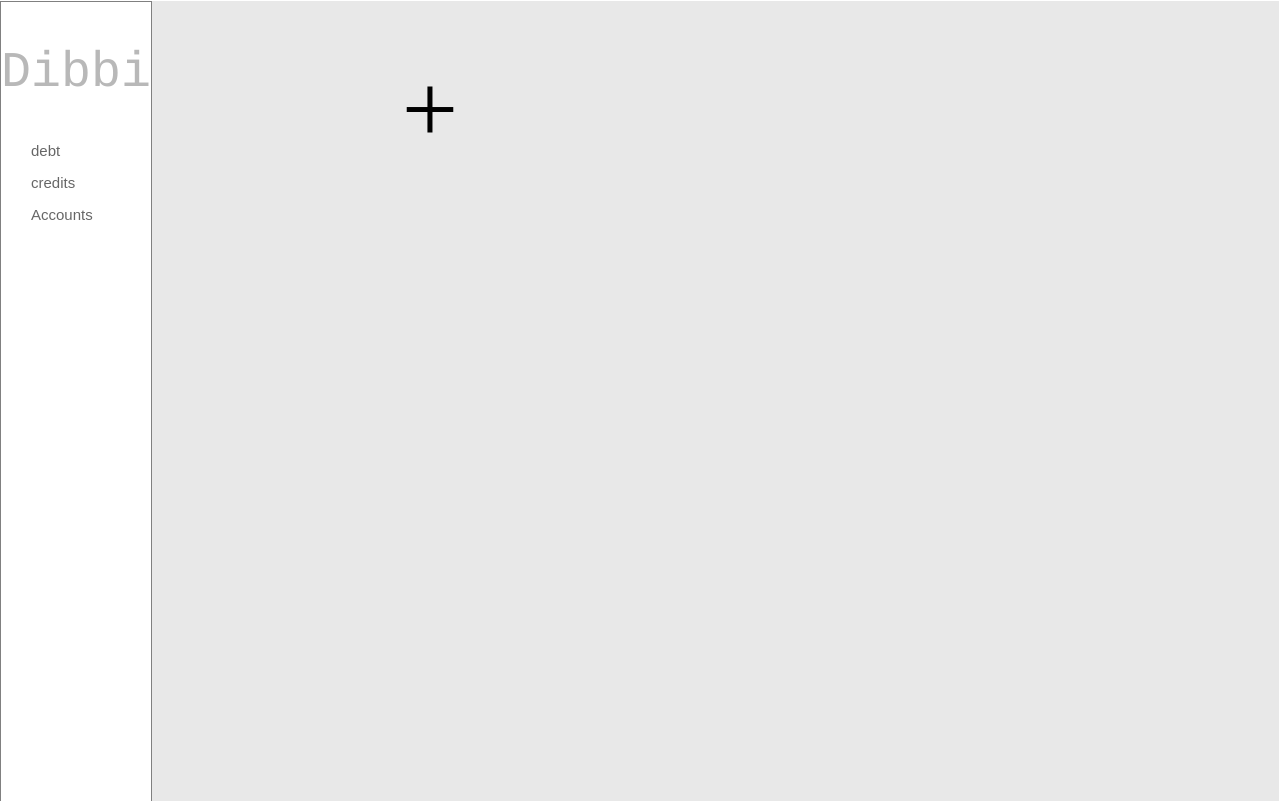
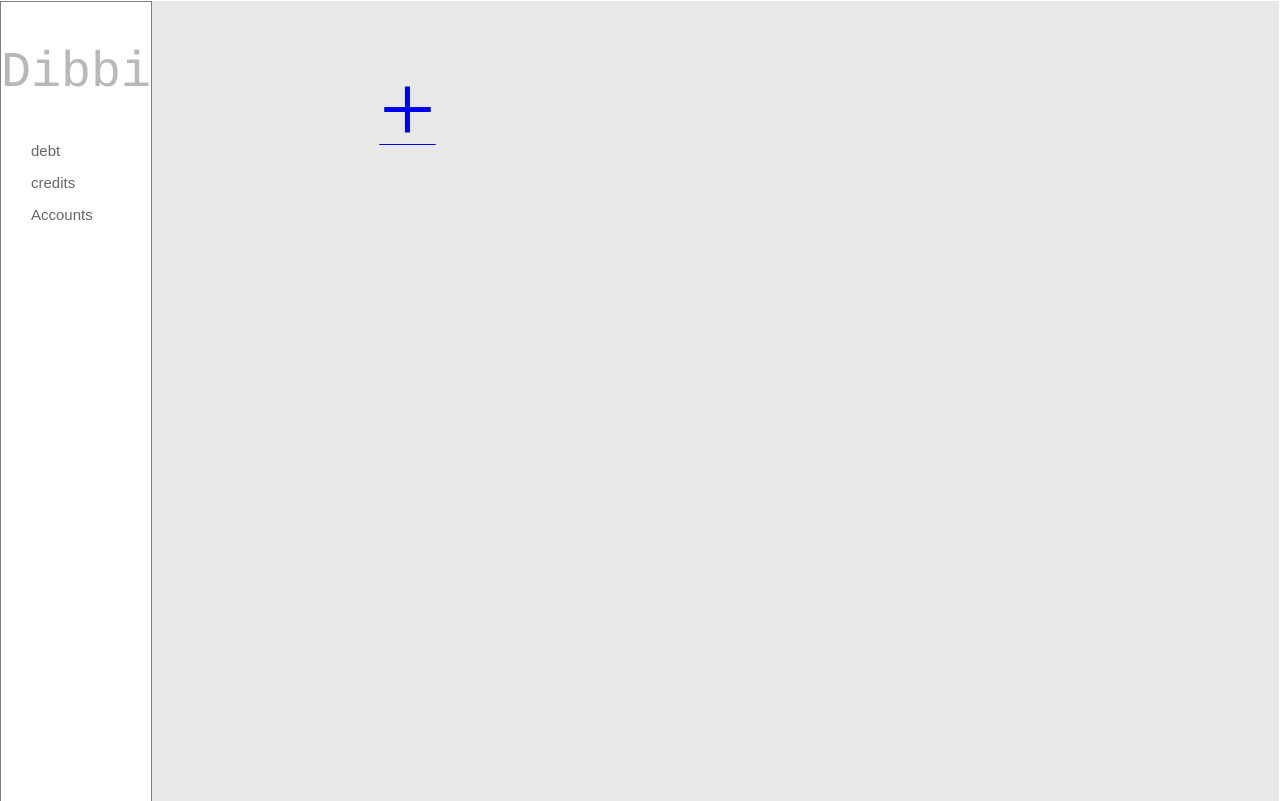
Before and after one commit to chandan-u/mymoney, a Django app: page /sources in a window 1280 px wide. Run offline with Django 3.2, Linux system fonts and the light colour scheme; the visitor is signed in with stand-in values (Sample User, id 1); data that the repository does not hold is empty.

Commit message:
positioned  +

```diff
--- a/mymoney/mymoney/templates/source.html
+++ b/mymoney/mymoney/templates/source.html
@@ -145,22 +145,21 @@
             /*text-shadow: 1px 1px grey; */
             /*margin:5px;*/
             text-align: center;
-
         }
         #button {
-            float: left;
             display:inline-block;
-            width:245px;
+            width:200px;
             margin-left: auto;
             margin-right: 30px;
             height: 200px;
             margin-top:20px;
             background-color:;
-            text-align: center;
-            font-size:100px;
             padding:15px;
+            text-align:center;
+            cursor: pointer;
         }
-        </style>
+        #button span{ font-size:100px; }
+    </style>
 {% endblock %}
 
 {% block header %}
@@ -190,7 +189,7 @@
             </li>
             {% endfor %}
         {% endif %}
-        <div id="button">+</div>
+        <a id="button" href="/sources"><span>+</span></a>
         </ul>
     </div>
 </div>
```
